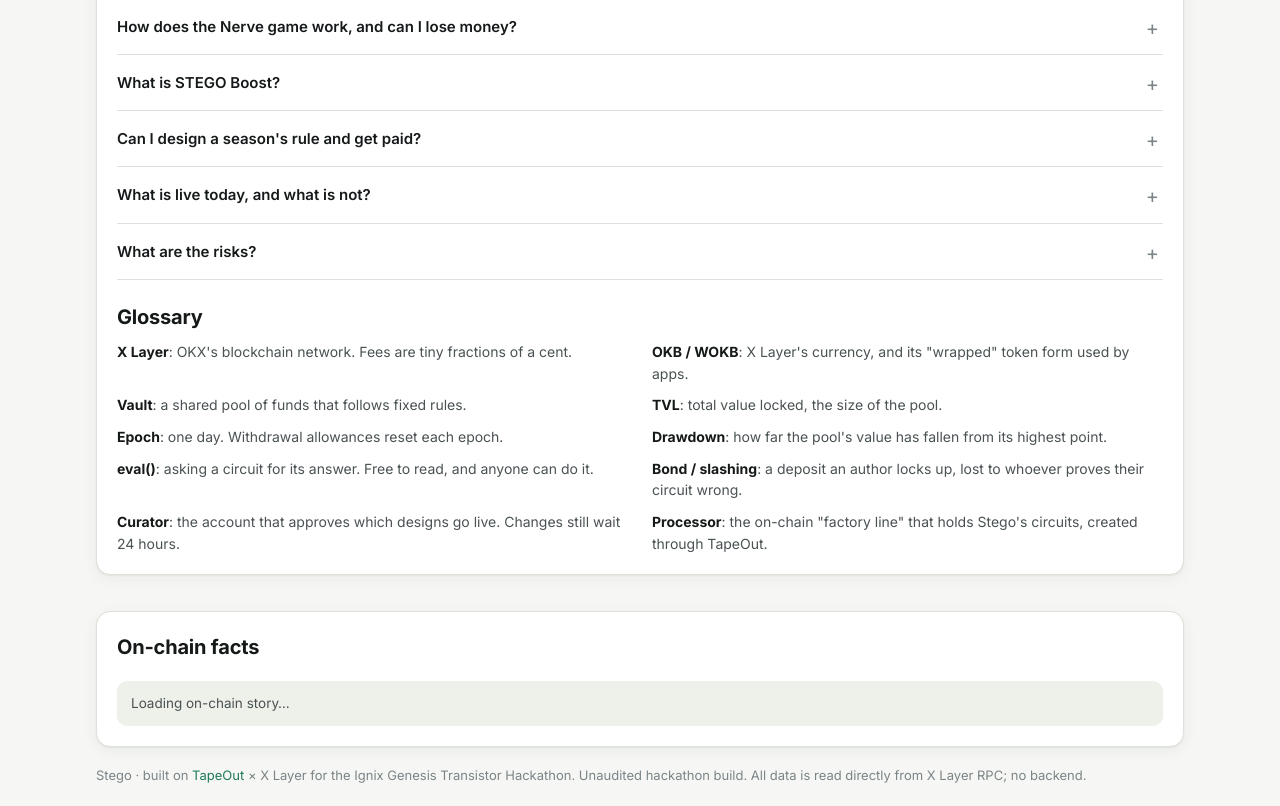
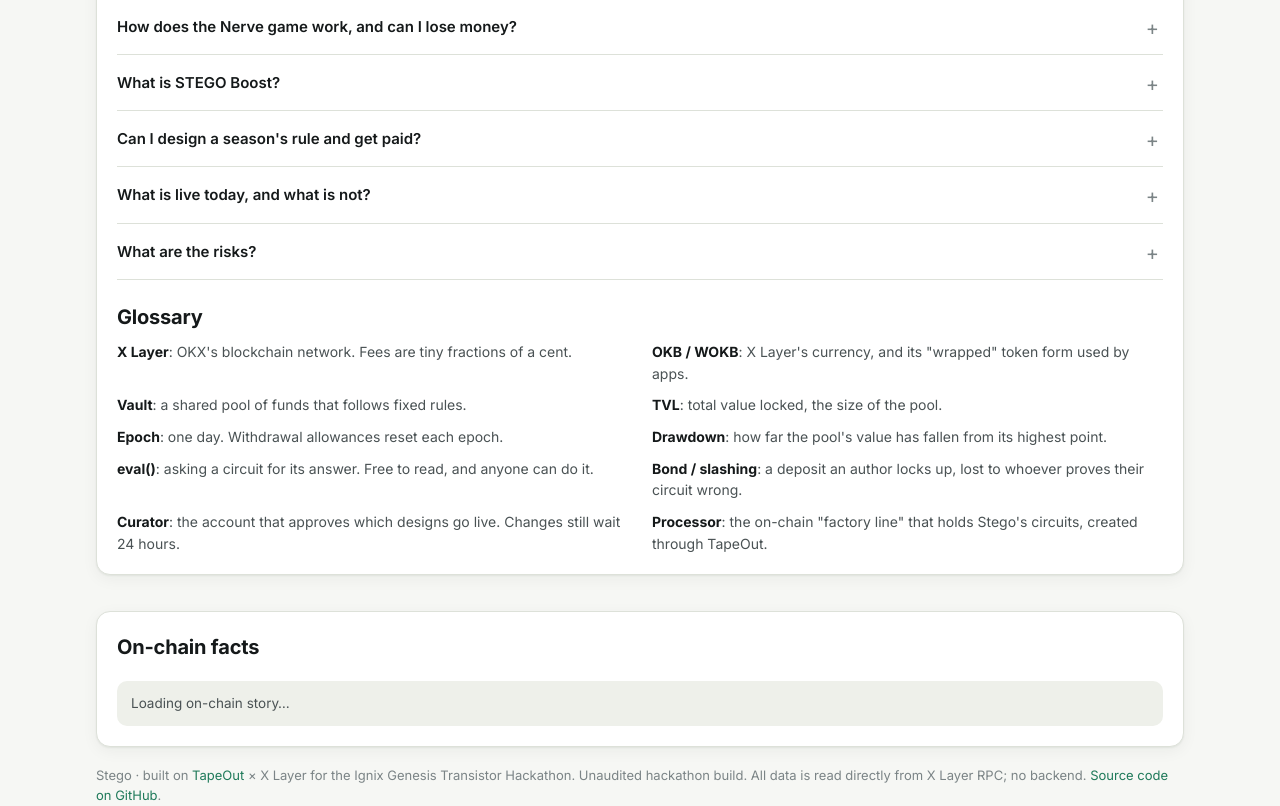
Before and after one commit to kvzuobai/stego, a plain HTML site: page web/index.html in a window 1280 px wide. Shown: the part 4873-5679 px from the top of the page. Before the commit the page ends 5658 px from the top, so only its background shows below. Drawn offline with nearby package versions, Linux system fonts and the light colour scheme.

Commit message:
Link the public source repository from README and site

```diff
--- a/web/index.html
+++ b/web/index.html
@@ -529,7 +529,7 @@
 </main>
 
 <footer class="wrap">
-  Stego · built on <a href="https://tapeout.net" target="_blank" rel="noopener">TapeOut</a> × X Layer for the Ignix Genesis Transistor Hackathon. Unaudited hackathon build. All data is read directly from X Layer RPC; no backend.
+  Stego · built on <a href="https://tapeout.net" target="_blank" rel="noopener">TapeOut</a> × X Layer for the Ignix Genesis Transistor Hackathon. Unaudited hackathon build. All data is read directly from X Layer RPC; no backend. <a href="https://github.com/kvzuobai/stego" target="_blank" rel="noopener">Source code on GitHub</a>.
 </footer>
 
 <script>
```
Also changed, not shown: README.md.
